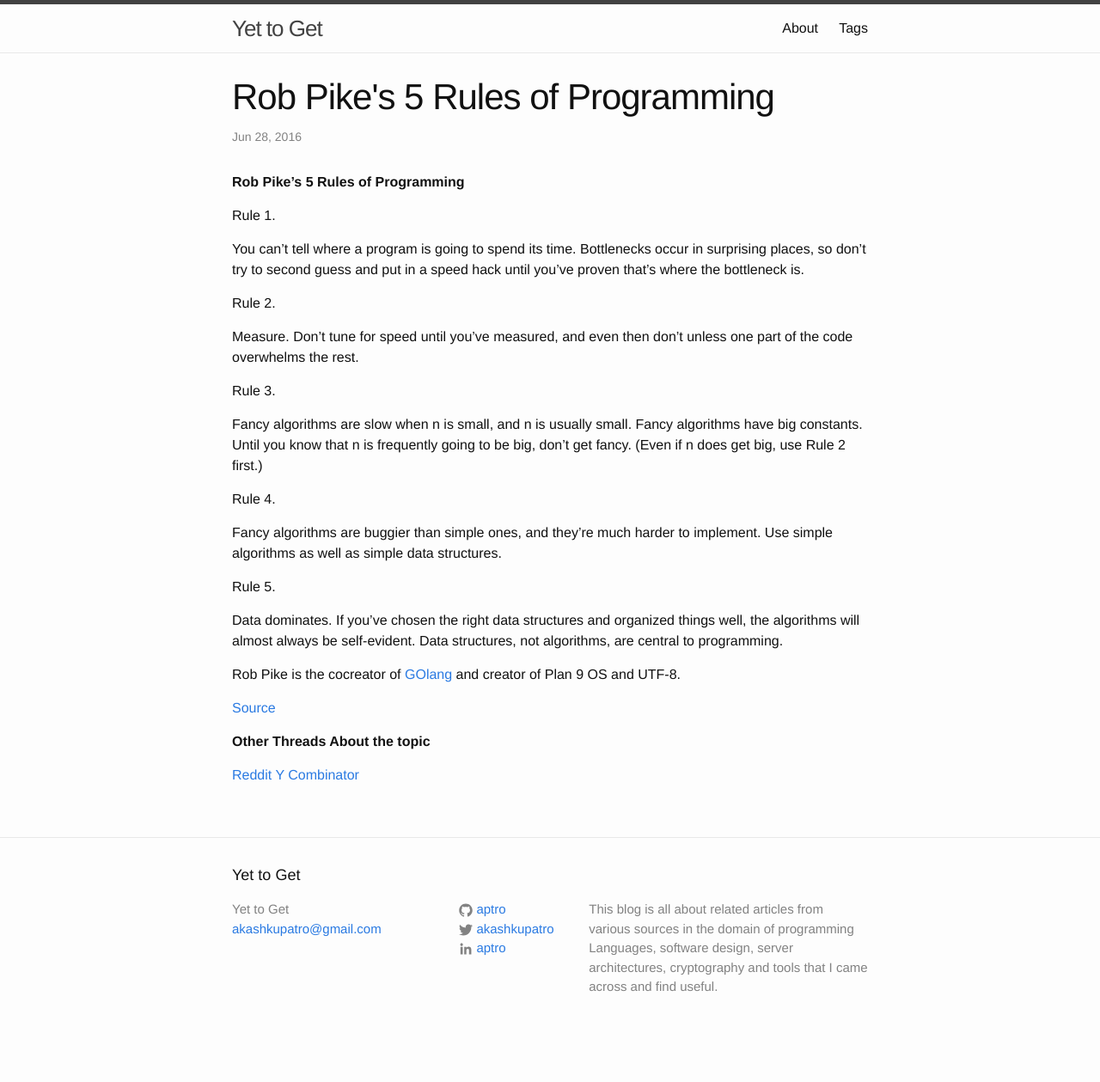
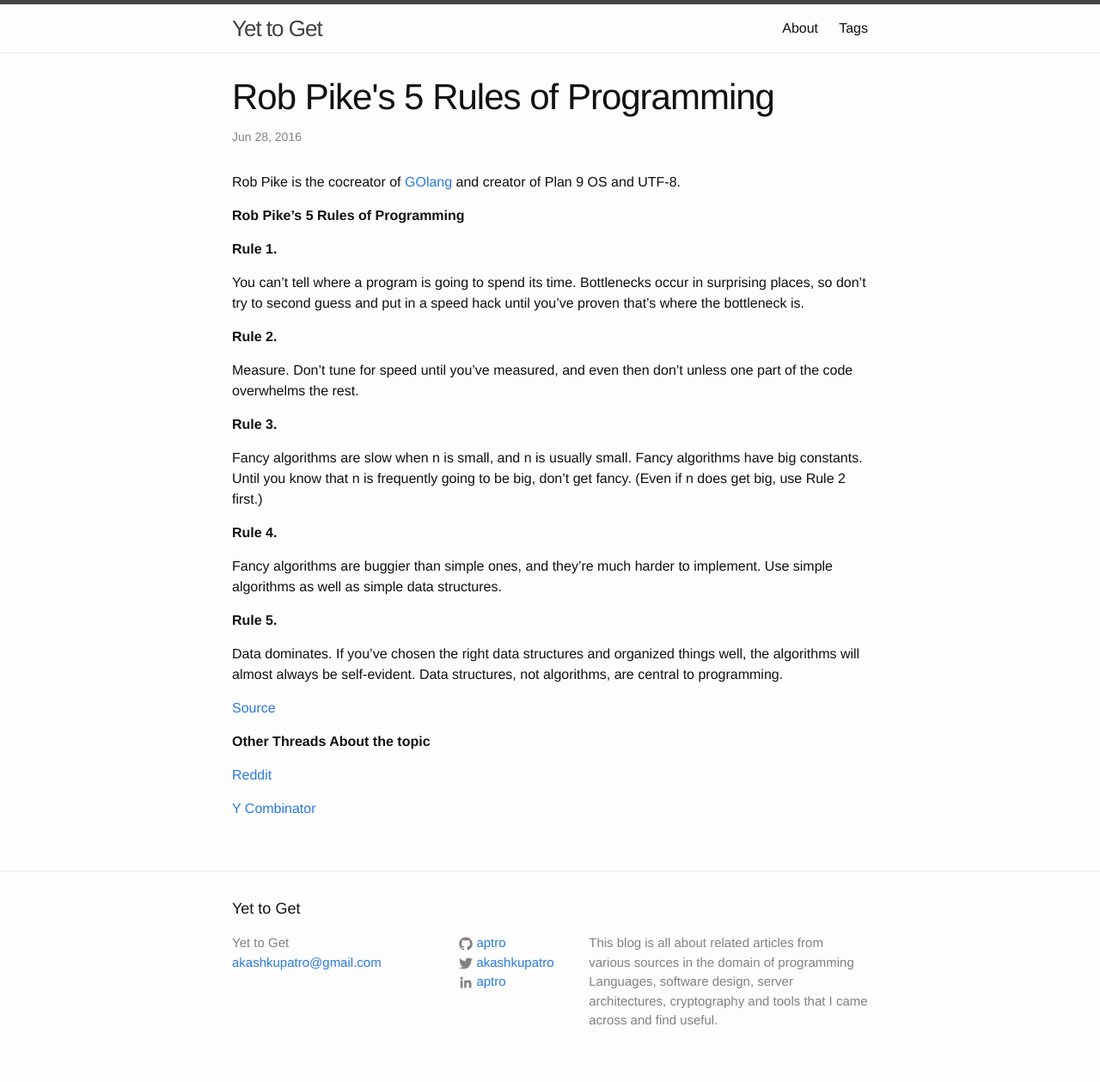
Before and after one commit to aptro/aptro.github.io, a Jekyll site: the page built from _posts/2016-06-28-Rob-Pike-Rules-Of-Programming.markdown, in a window 1280 px wide. Shown: the whole page at 86% size. Built offline with Jekyll 4.4.1, drawn with Linux system fonts in a browser that asks for light colours; before the commit the page ends 1220 px from its top, so only the background shows below that.

Commit message:
rp formatting

```diff
--- a/_posts/2016-06-28-Rob-Pike-Rules-Of-Programming.markdown
+++ b/_posts/2016-06-28-Rob-Pike-Rules-Of-Programming.markdown
@@ -6,31 +6,31 @@ categories: Programming Language
 tags: [Golang, Rob Pike, UTF-8, Plan9]
 ---
 
+Rob Pike is the cocreator of [GOlang](https://golang.org/) and creator of Plan 9 OS and UTF-8.
+
+
 **Rob Pike's 5 Rules of Programming**
 
-Rule 1.
+**Rule 1.**
 
 You can't tell where a program is going to spend its time. Bottlenecks occur in surprising places, so don't try to second guess and put in a speed hack until you've proven that's where the bottleneck is.
 
-Rule 2.
+**Rule 2.**
 
 Measure. Don't tune for speed until you've measured, and even then don't unless one part of the code overwhelms the rest.
 
-Rule 3.
+**Rule 3.**
 
 Fancy algorithms are slow when n is small, and n is usually small. Fancy algorithms have big constants. Until you know that n is frequently going to be big, don't get fancy. (Even if n does get big, use Rule 2 first.)
 
-Rule 4.
+**Rule 4.**
 
 Fancy algorithms are buggier than simple ones, and they're much harder to implement. Use simple algorithms as well as simple data structures.
 
-Rule 5.
+**Rule 5.**
 
 Data dominates. If you've chosen the right data structures and organized things well, the algorithms will almost always be self-evident. Data structures, not algorithms, are central to programming.
 
-
-
-Rob Pike is the cocreator of [GOlang](https://golang.org/) and creator of Plan 9 OS and UTF-8.
 
 
 [Source](http://users.ece.utexas.edu/~adnan/pike.html)
@@ -39,6 +39,7 @@ Rob Pike is the cocreator of [GOlang](https://golang.org/) and creator of Plan 9
 **Other Threads About the topic**
 
 [Reddit](https://www.reddit.com/r/programming/comments/29yj61/rob_pikes_5_rules_of_programming/)
+
 [Y Combinator](https://news.ycombinator.com/item?id=7994102)
 
 <script>
```
